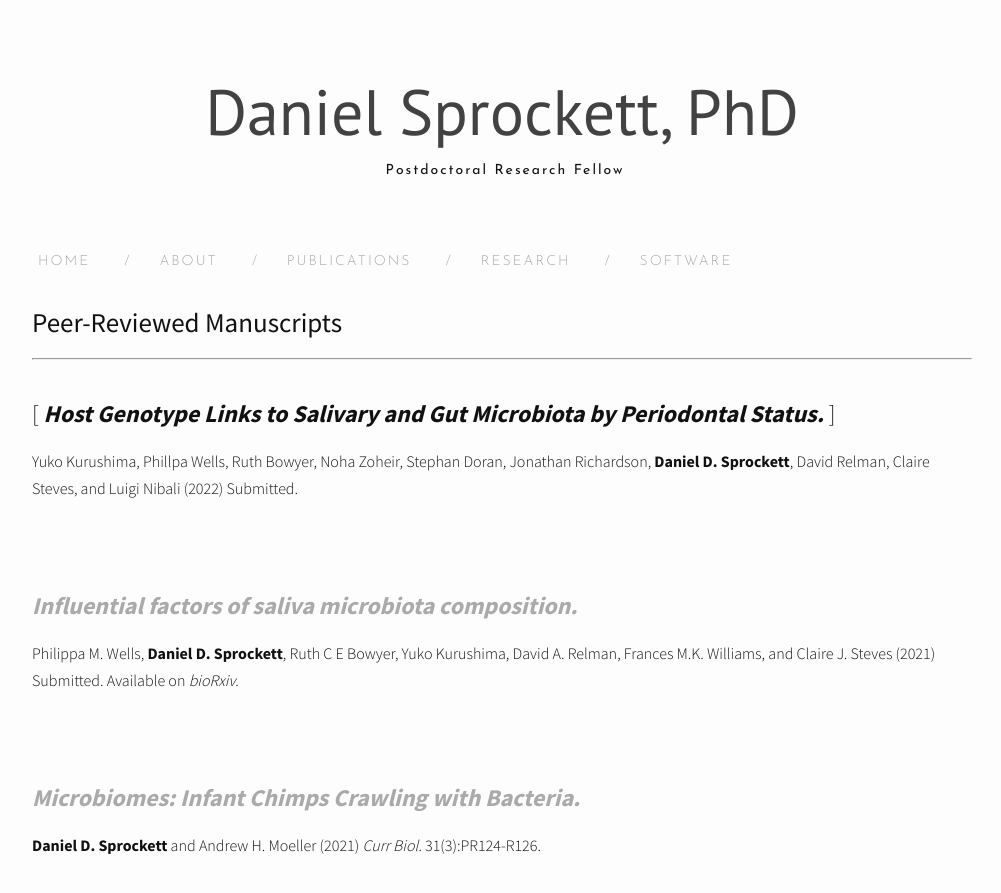
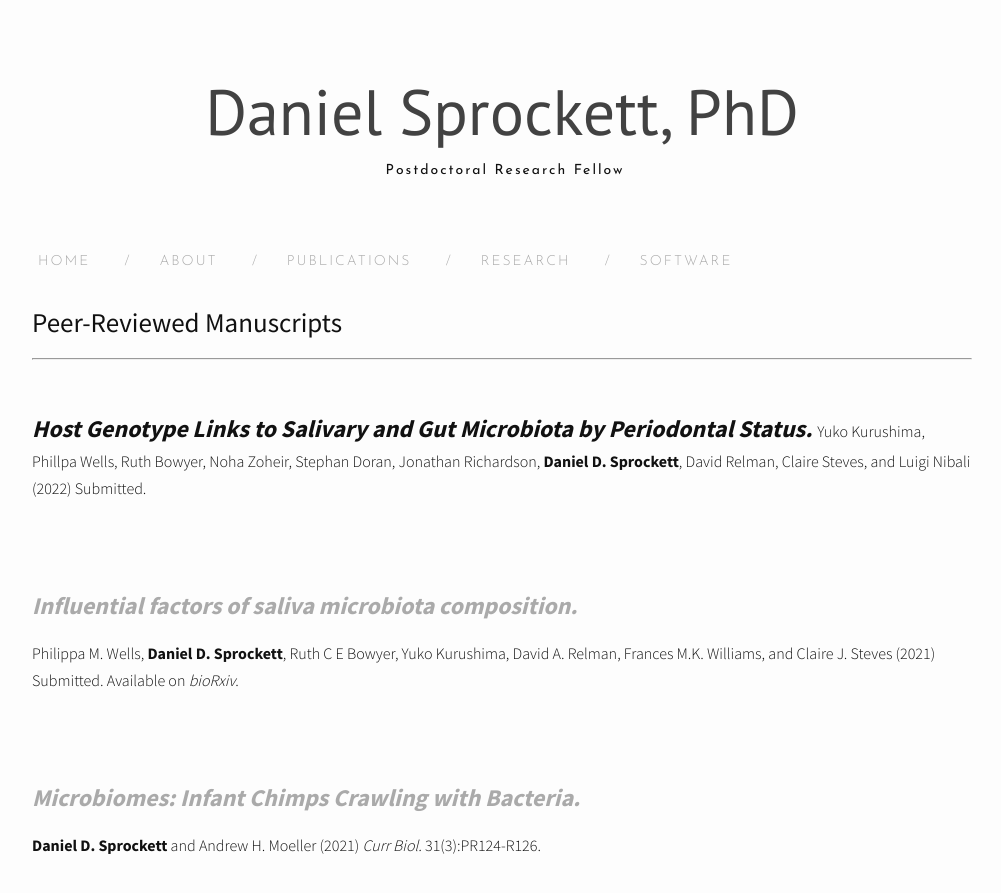
Before and after one commit to DanielSprockett/danielsprockett.github.io, a Jekyll site: the page built from publications.md, in a window 1280 px wide and 900 px high. Shown: the top 893 px of the window, without its empty margins (138-1139 px from the left). Built offline with Jekyll 4.4.1, drawn with Linux system fonts in a browser that asks for light colours; nearby versions of some CDN libraries; comment, search, counter and statistics services are not loaded.

Commit message:
Update publications.md

```diff
--- a/publications.md
+++ b/publications.md
@@ -9,13 +9,13 @@ category: "publications"
 ***
 
 <br>
-[<font size="5">
+<font size="5">
     <i>
     <b>
       Host Genotype Links to Salivary and Gut Microbiota by Periodontal Status.
     </b>
     </i>
-</font>]
+</font>
 <font size="3">
 Yuko Kurushima, Phillpa Wells, Ruth Bowyer, Noha Zoheir, Stephan Doran, Jonathan Richardson, <b>Daniel D. Sprockett</b>, David Relman, Claire Steves, and Luigi Nibali (2022) Submitted.
 </font>
```
